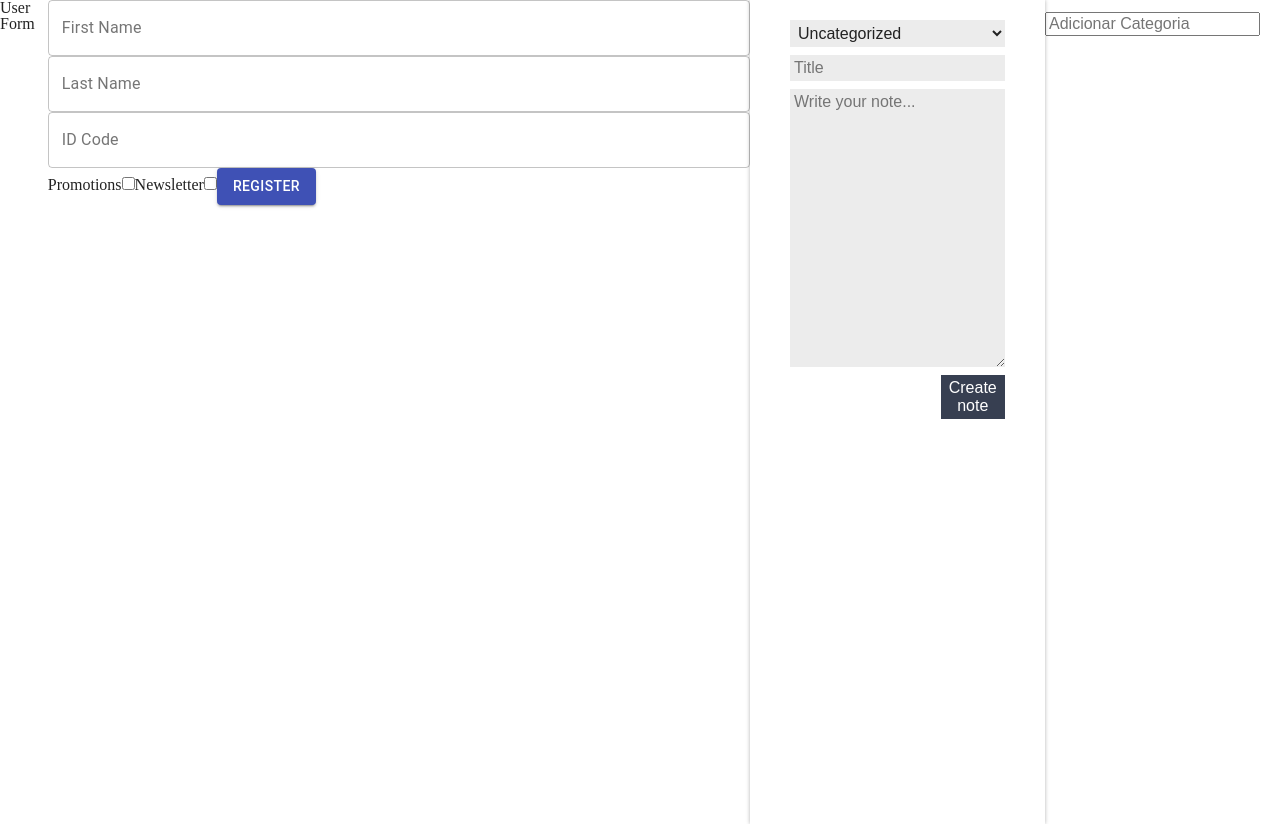
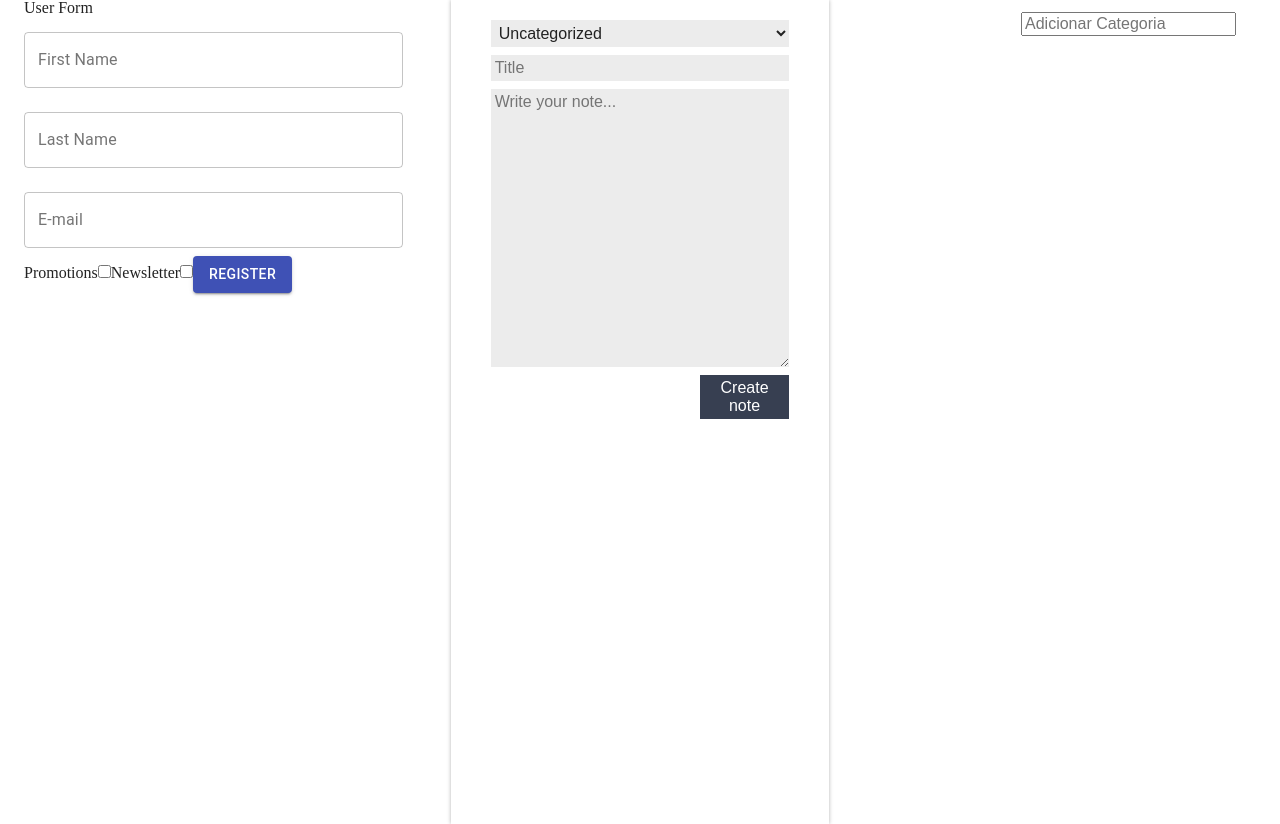
Before and after one commit to rafaelmauricioaraujo/reep, a React (Create React App) app: page / in a window 1280 px wide. Built offline with nearby package versions, Linux system fonts and the light colour scheme.

Commit message:
styling user form

```diff
--- a/src/App.js
+++ b/src/App.js
@@ -7,6 +7,8 @@ import "./assets/index.css";
 import Notes from "./data/Notes";
 import Categories from "./data/Categories";
 import UserForm from "./components/UserForm/UserForm";
+
+import Container from "@material-ui/core/Container";
 
 class App extends Component {
   constructor() {
@@ -18,12 +20,17 @@ class App extends Component {
   render() {
     return (
         <section className="content">
-        <h1 className="main-content">User Form</h1>
+          <Container maxWidth="sm">
+            <h1>User Form</h1>
             <UserForm />
+          </Container>
+          <Container maxWidth="sm">
             <RegistrationForm
               categoryList={this.categories}
               createNote={this.notes.addNote.bind(this.notes)}
             ></RegistrationForm>
+          </Container>
+          <Container maxWidth="lg">
             <main className="main-content">
               <CategoryList
                 addCategory={this.categories.addCategory.bind(this.categories)}
@@ -34,6 +41,7 @@ class App extends Component {
                 notes={this.notes}
               ></NoteList>
             </main>
+          </Container>
         </section>
     );
   }
--- a/src/components/UserForm/UserForm.jsx
+++ b/src/components/UserForm/UserForm.jsx
@@ -5,11 +5,11 @@ import TextField from "@material-ui/core/TextField";
 function UserForm() {
   return (
     <form>
-      <TextField id="standard-basic" label="First Name"  variant="outlined" fullWidth/>
+      <TextField id="standard-basic" label="First Name" margin="normal" variant="outlined" fullWidth/>
 
-      <TextField id="standard-basic" label="Last Name"  variant="outlined" fullWidth/>
+      <TextField id="standard-basic" label="Last Name" margin="normal" variant="outlined" fullWidth/>
 
-      <TextField id="standard-basic" label="ID Code"  variant="outlined" fullWidth/>
+      <TextField id="standard-basic" label="E-mail" margin="normal" variant="outlined" fullWidth/>
 
       <label>Promotions</label>
       <input type="checkbox" />
```
Lines whose indentation alone changed are shown as unchanged.
